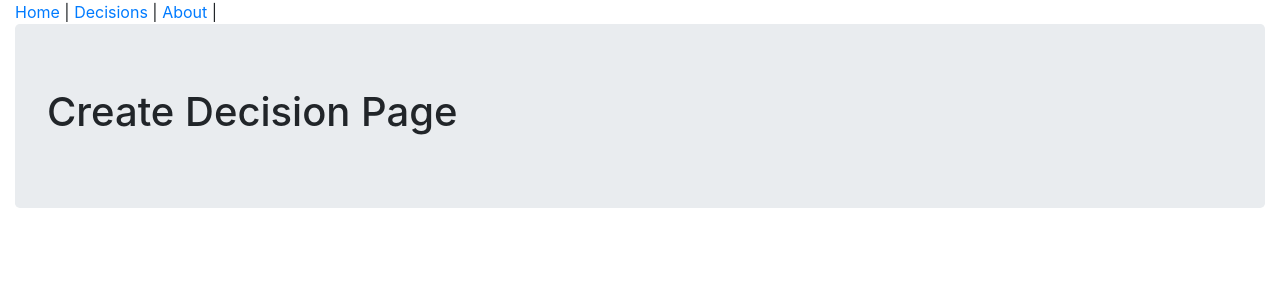
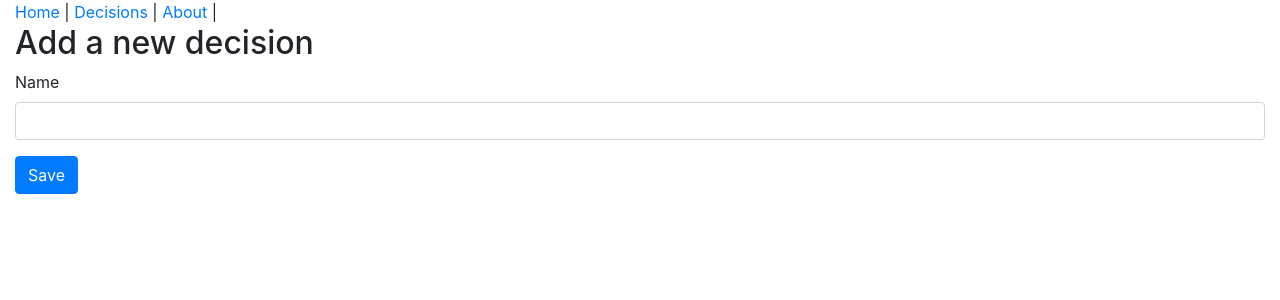
Before and after one commit to johannfazakas/decision-aid, a React (Create React App) app in the folder dm-ui/: page /decision in a window 1280 px wide. Shown: the top 300 px of the page. Built offline with nearby package versions, Linux system fonts and the light colour scheme.

Commit message:
add new decisions in web app

```diff
--- a/dm-ui/src/api/decisionsApi.js
+++ b/dm-ui/src/api/decisionsApi.js
@@ -1,9 +1,23 @@
-import { handleResponse, handleError } from "./apiUtils";
+import { handleError, handleResponse } from "./apiUtils";
 
-const baseUrl = "http://localhost:7049/decision/v1/decisions";
+const baseUrl = "http://localhost:7049/decision/v1";
+const getDecisionsUrl = baseUrl + "/decisions";
+const createDecisionUrl = baseUrl + "/decisions";
 
-export function getDecisions() {
-  return fetch(baseUrl)
+export const getDecisions = () => {
+  return fetch(getDecisionsUrl)
     .then(handleResponse)
     .catch(handleError);
-}
+};
+
+export const createDecision = decision => {
+  return fetch(createDecisionUrl, {
+    method: "POST",
+    headers: {
+      "Content-Type": "application/json"
+    },
+    body: JSON.stringify({...decision})
+  })
+    .then(handleResponse)
+    .catch(handleError);
+};
--- a/dm-ui/src/components/CreateDecisionPage.js
+++ b/dm-ui/src/components/CreateDecisionPage.js
@@ -1,10 +1,32 @@
-import React from "react";
+import React, { useState } from "react";
+import { createDecision } from "../api/decisionsApi";
 
-const CreateDecisionPage = () => {
+import DecisionForm from "./DecisionForm";
+
+const CreateDecisionPage = ({history}) => {
+  const [decision, setDecision] = useState({name: ""});
+
+  function handleChange({target}) {
+    setDecision({
+      ...decision,
+      [target.name]: target.value
+    })
+  }
+
+  function handleSubmit(event) {
+    event.preventDefault();
+    createDecision(decision)
+      .then(() => history.push("/decisions"));
+  }
+
   return (
-    <div className="jumbotron">
-      <h1>Create Decision Page</h1>
-    </div>
+    <>
+      <h2>Add a new decision</h2>
+      <DecisionForm
+        decision={decision}
+        onChange={handleChange}
+        onSubmit={handleSubmit} />
+    </>
   );
 }
 
--- /dev/null
+++ b/dm-ui/src/components/DecisionForm.js
@@ -0,0 +1,28 @@
+import React from "react";
+import PropTypes from "prop-types";
+import TextInput from "./common/TextInput";
+
+const DecisionForm = props => {
+  return (
+    <form onSubmit={props.onSubmit}>
+      <TextInput
+        id="name"
+        name="name"
+        label="Name"
+        value={props.decision.title}
+        onChange={props.onChange}
+      />
+      <input type="submit" value="Save" className="btn btn-primary" />
+    </form>
+  )
+};
+
+DecisionForm.propTypes = {
+  decision: PropTypes.shape({
+    name: PropTypes.string
+  }).isRequired,
+  onChange: PropTypes.func.isRequired,
+  onSubmit: PropTypes.func.isRequired
+}
+
+export default DecisionForm;
--- /dev/null
+++ b/dm-ui/src/components/common/TextInput.js
@@ -0,0 +1,32 @@
+import React from "react";
+import PropTypes from "prop-types";
+
+const TextInput = props => {
+  let wrapperClass = "form-group";
+
+  return (
+    <div className={wrapperClass}>
+      <label htmlFor={props.id}>{props.label}</label>
+      <div className="field">
+        <input
+          id={props.id}
+          type="text"
+          onChange={props.onChange}
+          name={props.name}
+          className="form-control"
+          value={props.value}
+        />
+      </div>
+    </div>
+  );
+};
+
+TextInput.propTypes = {
+  id: PropTypes.string.isRequired,
+  name: PropTypes.string.isRequired,
+  label: PropTypes.string.isRequired,
+  onChange: PropTypes.func.isRequired,
+  value: PropTypes.string
+};
+
+export default TextInput;
```
Also changed, not shown: 2 other files (tests, documents, lock files or other folders).
